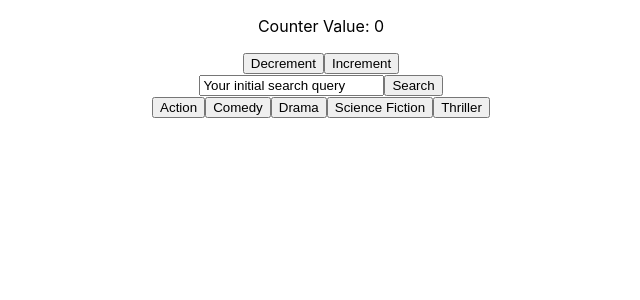
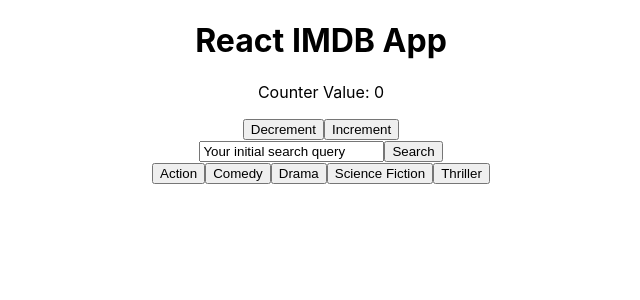
Before and after one commit to ash1205/react-start-app, a React (Create React App) app: page / in a window 1280 px wide. Shown: the top 300 px of the page, without its empty margins (319-959 px from the left). Built offline with nearby package versions, Linux system fonts and the light colour scheme.

Commit message:
Added React App name

```diff
--- a/src/App.jsx
+++ b/src/App.jsx
@@ -18,6 +18,7 @@
 
   return (
     <div className="App">
+      <h1>React IMDB App</h1>
       <Counter initialValue={0} />
       <SearchForm initialSearchQuery={initialSearchQuery} onSearch={handleSearch} />
       <GenreSelect
```
